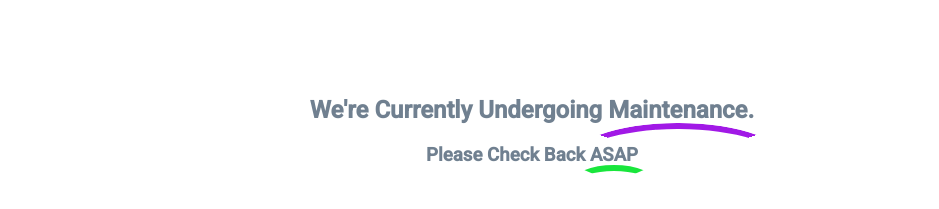
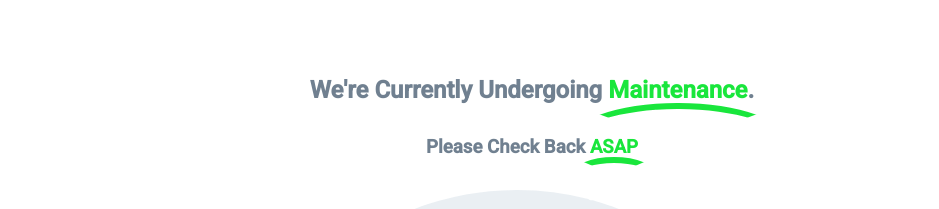
Before and after one commit to Obelem/upperoom_under_construction, a plain HTML site: page index.html in a window 1280 px wide. Shown: the top 209 px of the page, 108-1047 px from the left. Drawn offline with Linux system fonts and the light colour scheme.

Commit message:
styling page

```diff
--- a/index.html
+++ b/index.html
@@ -28,7 +28,7 @@
     <main class="main">
         <div class="headings-container">
             <!-- <h1 style="color: #68bb59;">Hi There!!</h1> -->
-            <h2>We're Currently Undergoing <span class="underlined underline-mask">Maintenance</span>.</h2>
+            <h2>We're Currently Undergoing <span class="underlined underline-clip">Maintenance</span>.</h2>
             <h3>Please Check Back <span class="underlined underline-clip">ASAP</span></h3>
 
             <!-- <h1>Discover, <span class="underlined underline-clip">Sell</span><br>& Collect <span class="underlined underline-mask">Rare</span><br><span class="underlined underline-overflow">NFTs</span></h1> -->
--- a/style.css
+++ b/style.css
@@ -29,6 +29,13 @@ body {
 
 .headings-container {
     text-align: center;
+    display: grid;
+    row-gap: 2rem;
+
+}
+
+.headings-container > * {
+    margin: 0;
 }
 
 .banner-img {
@@ -37,10 +44,11 @@ body {
 }
 
 
-
 .underlined {
     /*   background: red; */
       position: relative;
+
+      color: hsl(130 80% 50%);
     }
 
     .underline-mask:after {
```
